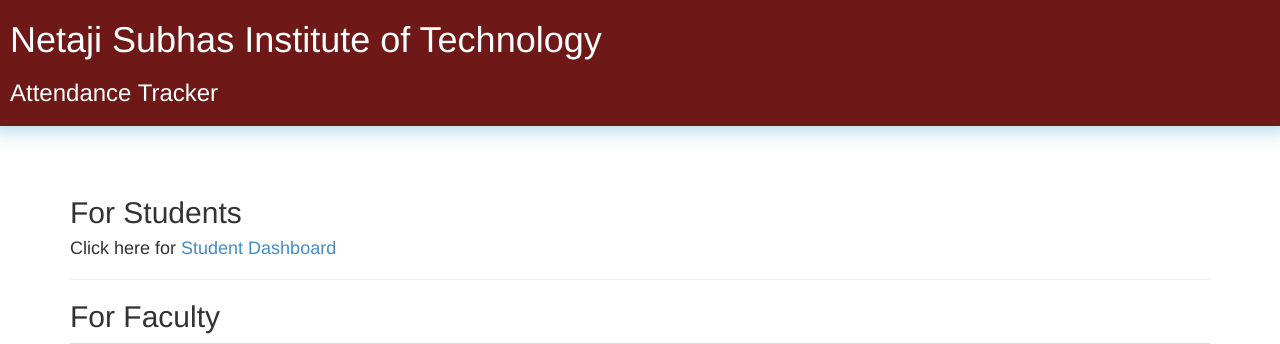
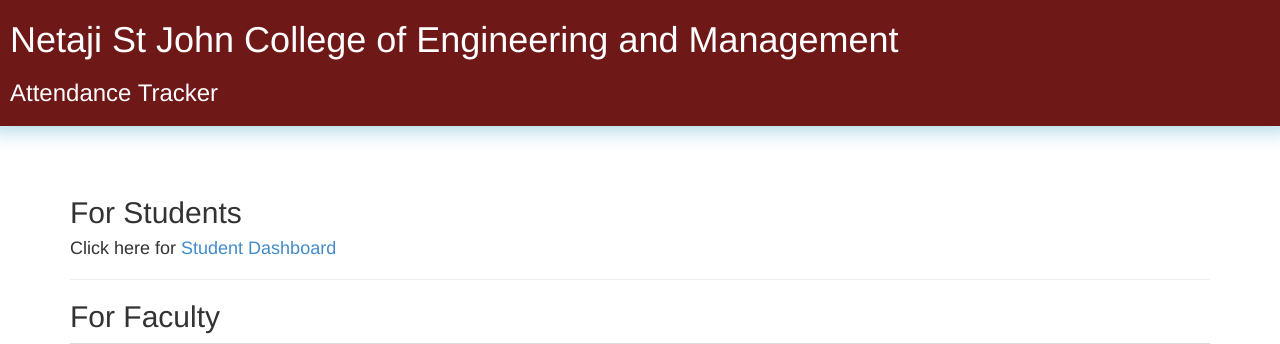
Before and after one commit to harshh351998/Attendance-Tracking-System, a PHP site: page / in a window 1280 px wide. Shown: the top 344 px of the page. Run offline with PHP 8.4, Linux system fonts and the light colour scheme.

Commit message:
Update index.php

```diff
--- a/index.php
+++ b/index.php
@@ -20,7 +20,7 @@
  </head>
  <body>
   <div id="header" class="clearfix">
-    <h1>Netaji Subhas Institute of Technology</h1>
+    <h1>Netaji St John College of Engineering and Management</h1>
     <h3>Attendance Tracker</h3>
   </div>
   <div class="container">
```
